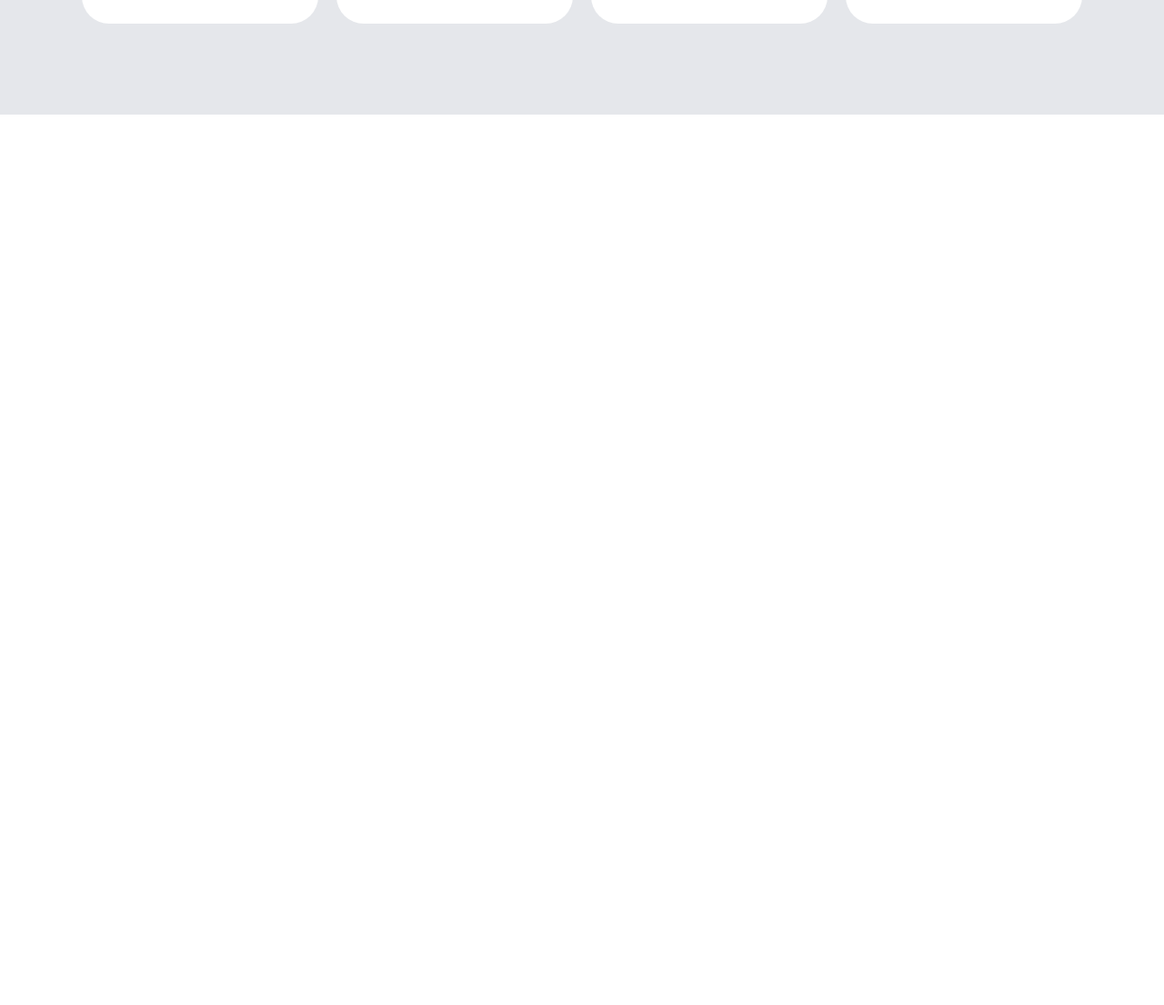
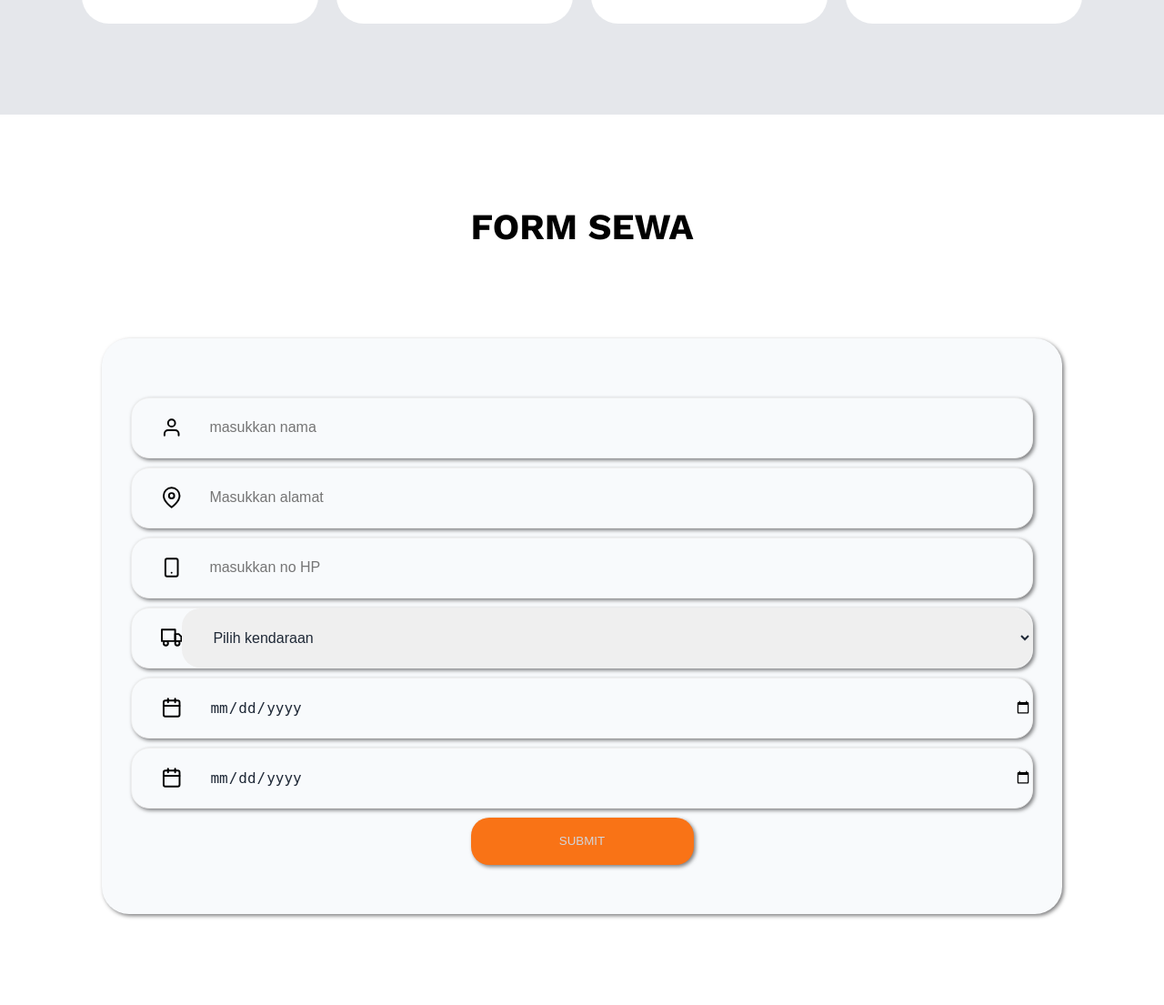
Before and after one commit to Mdariagus/rental-kendaraan-crud, a PHP site: page /coustemer/index.php in a window 1280 px wide. Shown: the part 2396-3501 px from the top of the page at 91% size. Before the commit the page ends 2522 px from the top, so only its background shows below. Run offline with PHP 8.4, Linux system fonts and the light colour scheme; data comes from the database, SQL or seed files in the repository.

Commit message:
buat tampilan form sewa, submit.php (konek ke cutomer + transaksi), bagianui kurang output transaksi

```diff
--- a/assets/css/style.css
+++ b/assets/css/style.css
@@ -253,7 +253,6 @@ body {
     padding: 100px 7%;
     color: white;
     text-align: center;
-    text-align: center;
 }
 
 .kendaraan h2 {
@@ -317,6 +316,84 @@ body {
 /* KENDARAAN END */
 
 /* FORM SEWA START */
+
+.sewa {
+    display: flex;
+    text-align: center;
+    flex-direction: column;
+    align-items: center;
+    min-height: 100vh;
+    background-color: #ffffff;
+    padding: 100px 7%;
+}
+
+.sewa h2 {
+    font-size: 40px;
+    text-align: center;
+}
+
+.sewa-container {
+    background-color: #F8FAFC;
+    display: flex;
+    justify-content: center;
+    align-items: center;
+    margin-top: 99px;
+    height: 633px;
+    width: 1056px;
+    border-radius: 30px;
+    box-shadow: 2px 2px 4px rgba(1, 1, 3, 0.5);
+}
+
+.sewa-container form {
+    flex: 1 1 45rem;
+    padding: 5rem 2rem;
+    text-align: center;
+}
+
+.sewa-container form  .inputGroup {
+    display: flex;
+    align-items: center;
+    margin-top: 10px;
+    background-color: #F8FAFC;
+    box-shadow: 2px 2px 4px rgba(1, 1, 3, 0.5);
+    border: 1px solid #eee;
+    padding-left: 2rem;
+    border-radius: 20px;
+}
+
+.sewa form .inputGroup input {
+    width: 100%;
+    height: 65px;
+    font-size: 16px;
+    background: none;
+    color: var(--textPrimary);
+    padding-left: 30px;
+}
+
+.sewa form .inputGroup select {
+    width: 100%;
+    font-size: 16px;
+    height: 65px;
+    background-color: none;
+    color: var(--textPrimary);
+    padding-left: 30px;
+    border-radius: 20px;
+}
+
+.sewa .btn-submit {
+    margin-top: 10px;
+    height: 52px;
+    width: 245px;
+    background-color: var(--btnSecondary);
+    color: var(--bgPrimary);
+    border-radius: 20px;
+    box-shadow: 2px 2px 4px rgba(1, 1, 3, 0.5);
+    transition: 0.3s;
+}
+
+.sewa .btn-submit:hover {
+    transform: translateY(-5px);
+}
 
 /* FORM SEWA END */
 
--- a/coustemer/index.php
+++ b/coustemer/index.php
@@ -1,19 +1,23 @@
+<?php
+    include '../koneksi.php';
+
+    $query = mysqli_query($koneksi, "SELECT * FROM kendaraan");
+?>
+
 <!DOCTYPE html>
 <html lang="en">
 <head>
     <meta charset="UTF-8">
     <meta name="viewport" content="width=device-width, initial-scale=1.0">
-    <!-- BOOTSTRAP -->
-    <!-- <link href="https://cdn.jsdelivr.net/npm/bootstrap@5.3.8/dist/css/bootstrap.min.css"
-    rel="stylesheet" integrity="sha384-sRIl4kxILFvY47J16cr9ZwB07vP4J8+LH7qKQnuqkuIAvNWLzeN8tE5YBujZqJLB"
-    crossorigin="anonymous"> -->
-    <!-- End -->
-
     <!-- FONT START -->
     <link rel="preconnect" href="https://fonts.googleapis.com">
     <link rel="preconnect" href="https://fonts.gstatic.com" crossorigin>
     <link href="https://fonts.googleapis.com/css2?family=Work+Sans:ital,wght@0,100..900;1,100..900&display=swap" rel="stylesheet">
     <!-- FONT END -->
+
+    <!-- FEATER ICON START -->
+    <script src="https://unpkg.com/feather-icons"></script>
+    <!-- FEATER ICON END -->
 
     <link rel="stylesheet" href="../assets/css/style.css" />
     <title>Rental Kendaraan</title>
@@ -26,7 +30,7 @@
                 <a href="#home" class="active">HOME</a>
                 <a href="#about">TENTANG</a>
                 <a href="#kendaraan">KENDARAAN</a>
-                <a href="">SEWA</a>
+                <a href="#sewa">SEWA</a>
             </div>
     </nav>
     <!-- NAVBAR END -->
@@ -101,10 +105,56 @@
     </section>
     <!-- KENDARAAN PAGE END -->
 
-    <!-- BOOTSTRAP -->
-    <!-- <script src="https://cdn.jsdelivr.net/npm/bootstrap@5.3.8/dist/js/bootstrap.bundle.min.js"
-    integrity="sha384-FKyoEForCGlyvwx9Hj09JcYn3nv7wiPVlz7YYwJrWVcXK/BmnVDxM+D2scQbITxI" crossorigin="anonymous"></script> -->
-    <!-- END -->
+    <!-- FORM SEWA START-->
+    <section class="sewa" id="sewa"">
+        <h2>FORM SEWA</h2>
+        <div class="sewa-container">
+            <form action="submit.php" method="POST">
+                <div class="inputGroup">
+                    <i data-feather="user"></i>
+                    <input type="text" name="nama" placeholder="masukkan nama">
+                </div>
+                <div class="inputGroup">
+                    <i data-feather="map-pin"></i>
+                    <input type="text" name="alamat" placeholder="Masukkan alamat">
+                </div>
+                <div class="inputGroup">
+                    <i data-feather="smartphone"></i>
+                    <input type="number" name="no_hp" placeholder="masukkan no HP">
+                </div>
+                <div class="inputGroup">
+                    <i data-feather="truck"></i>
+                        <select name="id_kendaraan" id="" required>
+                            <option value="">Pilih kendaraan</option>
+
+                            <?php while($row = mysqli_fetch_assoc($query)) : ?>
+                                <option value="<?= $row['id_kendaraan']; ?>">
+                                    <?= $row['nama_kendaraan']; ?>
+                                    - Rp <?= number_format($row['harga_sewa'],0,',','.'); ?>
+                                </option>
+                            <?php endwhile; ?>
+                        </select>
+                </div>
+                <div class="inputGroup">
+                    <i data-feather="calendar"></i>
+                    <input type="date" name="tanggal_sewa" required placeholder="masukkan tanggal sewa">
+                </div>
+                <div class="inputGroup">
+                    <i data-feather="calendar"></i>
+                    <input type="date" name="tanggal_kembali" required placeholder="tanggal kembali">
+                </div>
+                <button type="submit" class="btn-submit">SUBMIT</button>
+            </form>
+        </div>
+    </section>
+    <!-- FORM SEWA END -->
+
+
+
+
+    <!-- feather icons -->
+    <script> feather.replace(); </script>
+    <!-- end feather icon js -->
 
     <!-- JavaScript start -->
     <script src="../JavaScript/script.js"></script>
```
Also changed, not shown: coustemer/submit.php (+38 -10 lines).
